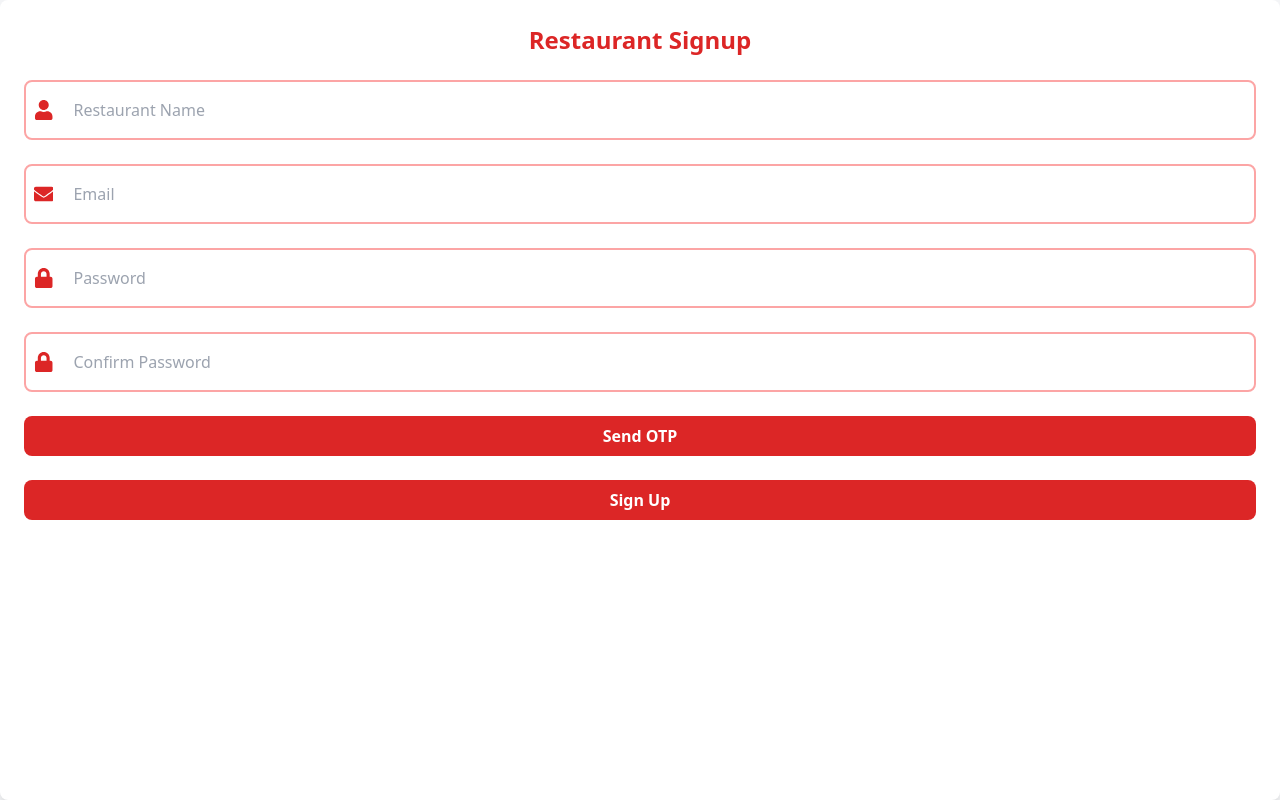
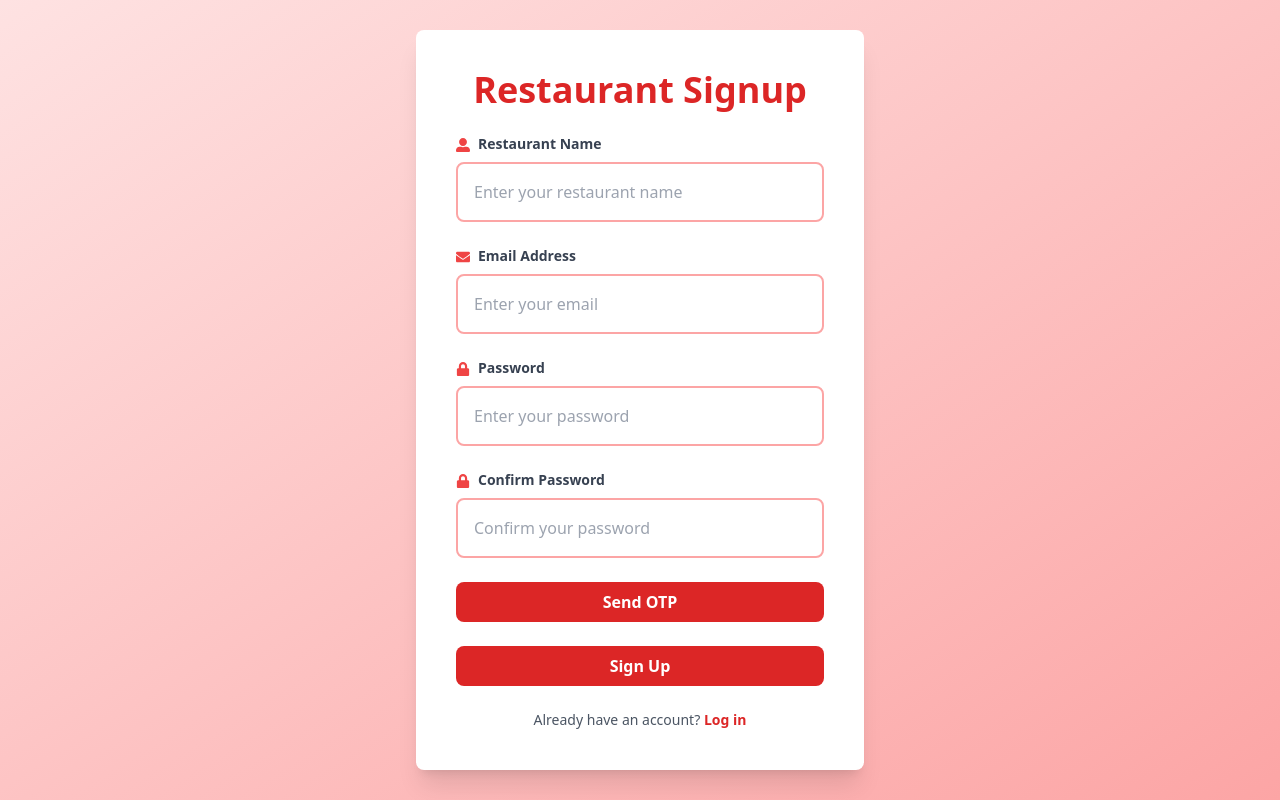
Before and after one commit to transmogrify76/FoodAPP, a React (Vite) app in the folder food-delivery/: page /restaurant-signup in a window 1280 px wide. Built offline with nearby package versions, Linux system fonts and the light colour scheme; the HTML template or start-up script is replaced by a standard one.

Commit message:
auth fixed

```diff
--- /dev/null
+++ b/food-delivery/src/index.html
@@ -0,0 +1 @@
+<script src="https://checkout.razorpay.com/v1/checkout.js"></script>
--- a/food-delivery/src/pages/RestaurantLogin.tsx
+++ b/food-delivery/src/pages/RestaurantLogin.tsx
@@ -1,75 +1,117 @@
 import React, { useState } from 'react';
-import { FaUser, FaLock } from 'react-icons/fa';
+import { FaUserAlt, FaLock } from 'react-icons/fa';
 import { useNavigate } from 'react-router-dom';
 import axios from 'axios';
 
 const RestaurantLogin: React.FC = () => {
-  const [email, setEmail] = useState('');
-  const [password, setPassword] = useState('');
-  const [message, setMessage] = useState('');
-  const navigate = useNavigate();
+  const [formData, setFormData] = useState({
+    email: '',
+    password: '',
+  });
+  const [error, setError] = useState<string | null>(null);
+  const navigate = useNavigate(); // Hook for navigation
 
-  const handleLogin = async (e: React.FormEvent) => {
+  const handleChange = (e: React.ChangeEvent<HTMLInputElement>) => {
+    const { name, value } = e.target;
+    setFormData({
+      ...formData,
+      [name]: value,
+    });
+  };
+
+  const handleSubmit = async (e: React.FormEvent) => {
     e.preventDefault();
+    setError(null);
+
     try {
-      const formData = new FormData();
-      formData.append('email', email);
-      formData.append('password', password);
-
       const response = await axios.post('http://127.0.0.1:5000/users/resauthlogin_login', formData);
 
-      // Store token in localStorage
-      localStorage.setItem('restaurant_token', response.data.token);
+      if (response.data.token) {
+        // Store token in localStorage
+        localStorage.setItem('restaurant_token', response.data.token);
 
-      // Set message to display to the user
-      setMessage(response.data.message);
-
-      // Redirect to restaurant dashboard
-      navigate('/restaurant-dashboard');
-    } catch (error: unknown) {
-      if (axios.isAxiosError(error)) {
-        setMessage(error.response?.data?.error || 'Error occurred!');
+        // Navigate to restaurant dashboard
+        navigate('/restaurant-dashboard');
       } else {
-        setMessage('Unexpected error occurred!');
+        throw new Error('Login failed');
       }
+    } catch (error: any) {
+      setError(error.message || 'Error occurred!');
     }
   };
 
   return (
-    <div className="bg-gray-100 min-h-screen flex justify-center items-center">
+    <div className="min-h-screen bg-gradient-to-br from-red-100 to-red-300 flex items-center justify-center">
       <div className="bg-white rounded-xl shadow-xl p-10 max-w-md w-full min-h-[800px]">
-        <h2 className="text-2xl font-extrabold text-red-600 text-center mb-6">Restaurant Login</h2>
-        <form onSubmit={handleLogin} className="space-y-6">
-          <div className="flex items-center border-2 border-red-300 rounded-lg p-2">
-            <FaUser className="text-red-600 text-xl mr-3" />
+        <h1 className="text-4xl font-extrabold text-center text-red-600 mb-6">
+          Restaurant Login
+        </h1>
+        <p className="text-center text-lg text-gray-600 mb-8">
+          Please log in to manage your restaurant.
+        </p>
+
+        {error && (
+          <p className="text-center text-red-500 font-bold mb-4">{error}</p>
+        )}
+
+        <form onSubmit={handleSubmit} className="space-y-6">
+          <div className="mb-4">
+            <label
+              htmlFor="email"
+              className="block text-sm font-semibold text-gray-700 mb-2"
+            >
+              <FaUserAlt className="inline-block mr-2 text-red-500" />
+              Email Address
+            </label>
             <input
               type="email"
-              value={email}
-              onChange={(e) => setEmail(e.target.value)}
-              placeholder="Email"
+              id="email"
+              name="email"
+              value={formData.email}
+              onChange={handleChange}
+              className="w-full p-4 border-2 border-red-300 rounded-lg focus:outline-none focus:ring-2 focus:ring-red-500 hover:bg-red-50 transition-all"
+              placeholder="Enter your email"
               required
-              className="w-full p-2 focus:outline-none focus:ring-2 focus:ring-red-500"
             />
           </div>
-          <div className="flex items-center border-2 border-red-300 rounded-lg p-2">
-            <FaLock className="text-red-600 text-xl mr-3" />
+
+          <div className="mb-4">
+            <label
+              htmlFor="password"
+              className="block text-sm font-semibold text-gray-700 mb-2"
+            >
+              <FaLock className="inline-block mr-2 text-red-500" />
+              Password
+            </label>
             <input
               type="password"
-              value={password}
-              onChange={(e) => setPassword(e.target.value)}
-              placeholder="Password"
+              id="password"
+              name="password"
+              value={formData.password}
+              onChange={handleChange}
+              className="w-full p-4 border-2 border-red-300 rounded-lg focus:outline-none focus:ring-2 focus:ring-red-500 hover:bg-red-50 transition-all"
+              placeholder="Enter your password"
               required
-              className="w-full p-2 focus:outline-none focus:ring-2 focus:ring-red-500"
             />
           </div>
+
           <button
             type="submit"
-            className="w-full bg-red-600 text-white font-bold py-2 rounded-lg hover:bg-red-700 transition-all"
+            className="w-full bg-red-500 text-white text-lg font-bold py-4 rounded-lg shadow-lg hover:bg-red-600 transition-all"
           >
-            Login
+            Log In
           </button>
         </form>
-        {message && <p className="text-red-500 text-center mt-4">{message}</p>}
+
+        <p className="text-sm text-gray-600 text-center mt-6">
+          Don't have an account?{' '}
+          <a
+            href="/restaurant-signup"
+            className="text-red-600 font-semibold hover:underline"
+          >
+            Sign Up
+          </a>
+        </p>
       </div>
     </div>
   );
--- a/food-delivery/src/pages/RestaurantSignup.tsx
+++ b/food-delivery/src/pages/RestaurantSignup.tsx
@@ -1,41 +1,52 @@
 import React, { useState } from 'react';
-import { FaUser, FaEnvelope, FaLock } from 'react-icons/fa';
+import { FaUserAlt, FaEnvelope, FaLock } from 'react-icons/fa';
 import { useNavigate } from 'react-router-dom';
 import axios from 'axios';
 
 const RestaurantSignup: React.FC = () => {
-  const [name, setName] = useState('');
-  const [email, setEmail] = useState('');
-  const [password, setPassword] = useState('');
-  const [confirmPassword, setConfirmPassword] = useState('');
-  const [otp, setOtp] = useState('');
+  const [formData, setFormData] = useState({
+    name: '',
+    email: '',
+    password: '',
+    confirmPassword: '',
+    otp: ''
+  });
   const [message, setMessage] = useState('');
-  const [isOtpSent, setIsOtpSent] = useState(false); // Track if OTP is sent
+  const [isOtpSent, setIsOtpSent] = useState(false); // Track OTP state
   const navigate = useNavigate();
+
+  const handleChange = (e: React.ChangeEvent<HTMLInputElement>) => {
+    const { name, value } = e.target;
+    setFormData({
+      ...formData,
+      [name]: value,
+    });
+  };
 
   const handleSubmit = async (e: React.FormEvent) => {
     e.preventDefault();
 
-    const formData = new FormData();
-    formData.append('name', name);
-    formData.append('email', email);
-    formData.append('password', password);
-    formData.append('confirm_password', confirmPassword);
+    const { name, email, password, confirmPassword, otp } = formData;
+    const formDataToSend = new FormData();
+    formDataToSend.append('name', name);
+    formDataToSend.append('email', email);
+    formDataToSend.append('password', password);
+    formDataToSend.append('confirm_password', confirmPassword);
 
     try {
       if (!otp && !isOtpSent) {
-        // Send OTP when OTP has not been sent
-        const response = await axios.post('http://127.0.0.1:5000/users/resauth_signup', formData);
+        // Send OTP if not already sent
+        const response = await axios.post('http://127.0.0.1:5000/users/resauth_signup', formDataToSend);
         setMessage(response.data.message);
-        setIsOtpSent(true); // Set OTP as sent
+        setIsOtpSent(true); // Mark OTP as sent
       } else if (otp) {
-        // Verify OTP if it's provided
-        formData.append('otp', otp);
-        const response = await axios.post('http://127.0.0.1:5000/users/resauth_signup', formData);
+        // Verify OTP if entered
+        formDataToSend.append('otp', otp);
+        const response = await axios.post('http://127.0.0.1:5000/users/resauth_signup', formDataToSend);
         setMessage(response.data.message);
 
         if (response.data.message === 'Signup successful!') {
-          navigate('/restaurant-login'); // Redirect to login if signup is successful
+          navigate('/restaurant-login'); // Redirect to login on success
         }
       }
     } catch (error: unknown) {
@@ -48,63 +59,92 @@ const RestaurantSignup: React.FC = () => {
   };
 
   return (
-    <div className="bg-gray-100 min-h-screen flex justify-center items-center">
-      <div className="bg-white shadow-lg rounded-lg p-6 w-full h-screen">
-      <h2 className="text-2xl font-extrabold text-red-600 text-center mb-6">Restaurant Signup</h2>
+    <div className="min-h-screen bg-gradient-to-br from-red-100 to-red-300 flex justify-center items-center">
+      <div className="bg-white shadow-xl rounded-lg p-10 w-full max-w-md">
+        <h1 className="text-4xl font-extrabold text-center text-red-600 mb-6">Restaurant Signup</h1>
         <form onSubmit={handleSubmit} className="space-y-6">
-          <div className="flex items-center border-2 border-red-300 rounded-lg p-2">
-            <FaUser className="text-red-600 text-xl mr-3" />
+          <div className="mb-4">
+            <label htmlFor="name" className="block text-sm font-semibold text-gray-700 mb-2">
+              <FaUserAlt className="inline-block mr-2 text-red-500" />
+              Restaurant Name
+            </label>
             <input
               type="text"
-              value={name}
-              onChange={(e) => setName(e.target.value)}
-              placeholder="Restaurant Name"
+              id="name"
+              name="name"
+              value={formData.name}
+              onChange={handleChange}
+              className="w-full p-4 border-2 border-red-300 rounded-lg focus:outline-none focus:ring-2 focus:ring-red-500 hover:bg-red-50 transition-all"
+              placeholder="Enter your restaurant name"
               required
-              className="w-full p-2 focus:outline-none focus:ring-2 focus:ring-red-500"
             />
           </div>
-          <div className="flex items-center border-2 border-red-300 rounded-lg p-2">
-            <FaEnvelope className="text-red-600 text-xl mr-3" />
+
+          <div className="mb-4">
+            <label htmlFor="email" className="block text-sm font-semibold text-gray-700 mb-2">
+              <FaEnvelope className="inline-block mr-2 text-red-500" />
+              Email Address
+            </label>
             <input
               type="email"
-              value={email}
-              onChange={(e) => setEmail(e.target.value)}
-              placeholder="Email"
+              id="email"
+              name="email"
+              value={formData.email}
+              onChange={handleChange}
+              className="w-full p-4 border-2 border-red-300 rounded-lg focus:outline-none focus:ring-2 focus:ring-red-500 hover:bg-red-50 transition-all"
+              placeholder="Enter your email"
               required
-              className="w-full p-2 focus:outline-none focus:ring-2 focus:ring-red-500"
             />
           </div>
-          <div className="flex items-center border-2 border-red-300 rounded-lg p-2">
-            <FaLock className="text-red-600 text-xl mr-3" />
+
+          <div className="mb-4">
+            <label htmlFor="password" className="block text-sm font-semibold text-gray-700 mb-2">
+              <FaLock className="inline-block mr-2 text-red-500" />
+              Password
+            </label>
             <input
               type="password"
-              value={password}
-              onChange={(e) => setPassword(e.target.value)}
-              placeholder="Password"
+              id="password"
+              name="password"
+              value={formData.password}
+              onChange={handleChange}
+              className="w-full p-4 border-2 border-red-300 rounded-lg focus:outline-none focus:ring-2 focus:ring-red-500 hover:bg-red-50 transition-all"
+              placeholder="Enter your password"
               required
-              className="w-full p-2 focus:outline-none focus:ring-2 focus:ring-red-500"
             />
           </div>
-          <div className="flex items-center border-2 border-red-300 rounded-lg p-2">
-            <FaLock className="text-red-600 text-xl mr-3" />
+
+          <div className="mb-4">
+            <label htmlFor="confirmPassword" className="block text-sm font-semibold text-gray-700 mb-2">
+              <FaLock className="inline-block mr-2 text-red-500" />
+              Confirm Password
+            </label>
             <input
               type="password"
-              value={confirmPassword}
-              onChange={(e) => setConfirmPassword(e.target.value)}
-              placeholder="Confirm Password"
+              id="confirmPassword"
+              name="confirmPassword"
+              value={formData.confirmPassword}
+              onChange={handleChange}
+              className="w-full p-4 border-2 border-red-300 rounded-lg focus:outline-none focus:ring-2 focus:ring-red-500 hover:bg-red-50 transition-all"
+              placeholder="Confirm your password"
               required
-              className="w-full p-2 focus:outline-none focus:ring-2 focus:ring-red-500"
             />
           </div>
-          {isOtpSent && !otp ? (
-            <div className="flex items-center border-2 border-red-300 rounded-lg p-2">
+
+          {isOtpSent && !formData.otp ? (
+            <div className="mb-4">
+              <label htmlFor="otp" className="block text-sm font-semibold text-gray-700 mb-2">
+                OTP
+              </label>
               <input
                 type="text"
-                value={otp}
-                onChange={(e) => setOtp(e.target.value)}
-                placeholder="Enter OTP"
+                id="otp"
+                name="otp"
+                value={formData.otp}
+                onChange={handleChange}
+                className="w-full p-4 border-2 border-red-300 rounded-lg focus:outline-none focus:ring-2 focus:ring-red-500 hover:bg-red-50 transition-all"
+                placeholder="Enter OTP sent to your email"
                 required
-                className="w-full p-2 focus:outline-none focus:ring-2 focus:ring-red-500"
               />
             </div>
           ) : (
@@ -115,14 +155,23 @@ const RestaurantSignup: React.FC = () => {
               Send OTP
             </button>
           )}
+
           <button
             type="submit"
             className="w-full bg-red-600 text-white font-bold py-2 rounded-lg hover:bg-red-700 transition-all"
           >
-            {otp ? 'Verify OTP' : 'Sign Up'}
+            {formData.otp ? 'Verify OTP' : 'Sign Up'}
           </button>
         </form>
+
         {message && <p className="text-red-500 text-center mt-4">{message}</p>}
+
+        <p className="text-sm text-center text-gray-600 mt-6">
+          Already have an account?{' '}
+          <a href="/restaurant-login" className="text-red-600 font-semibold hover:underline">
+            Log in
+          </a>
+        </p>
       </div>
     </div>
   );
```
Also changed, not shown: food-delivery/src/global.d.ts (added, +8 -0 lines), food-delivery/src/pages/LandingPage.tsx (+16 -0 lines), food-delivery/src/pages/RestaurantMenuPage.tsx (+34 -2 lines).
